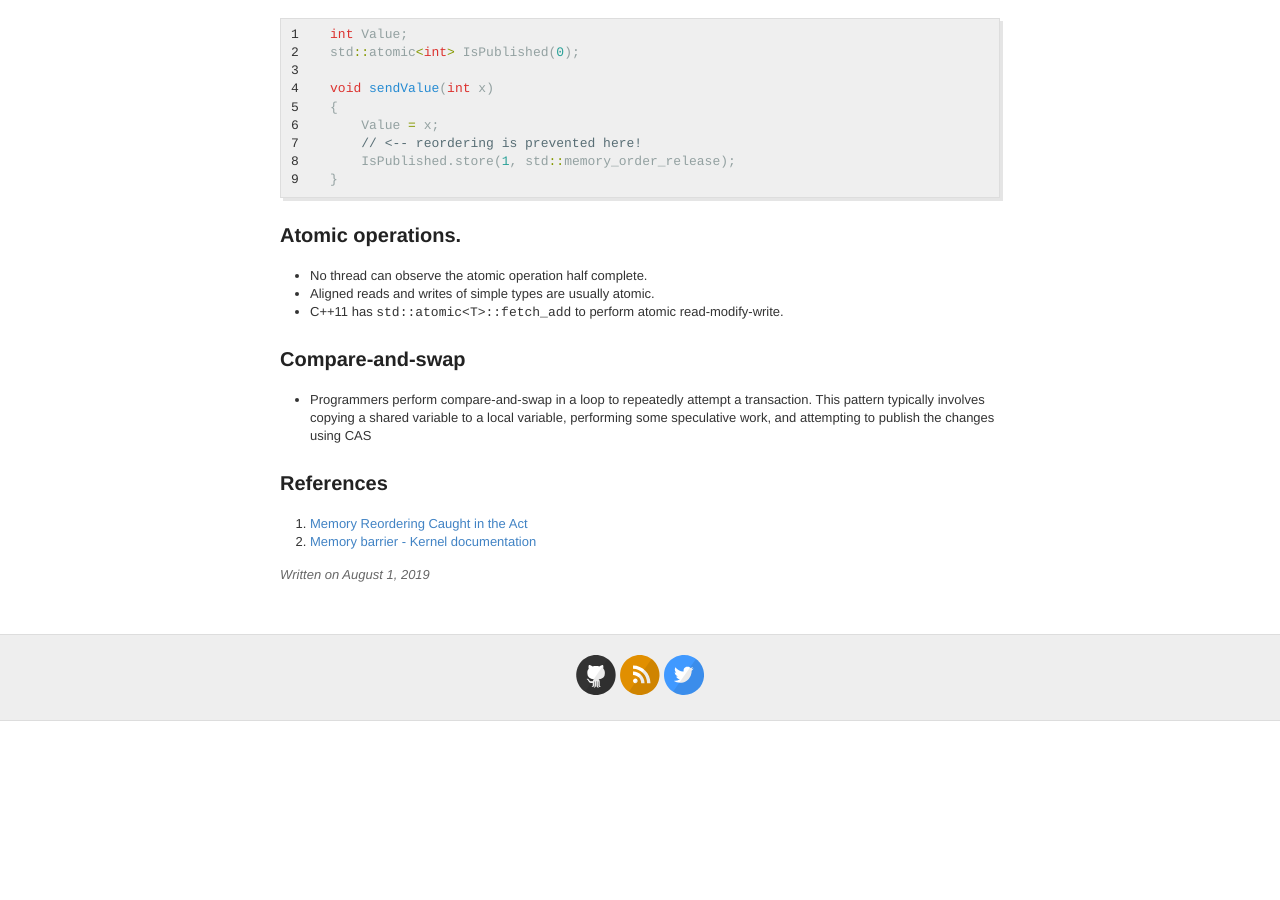
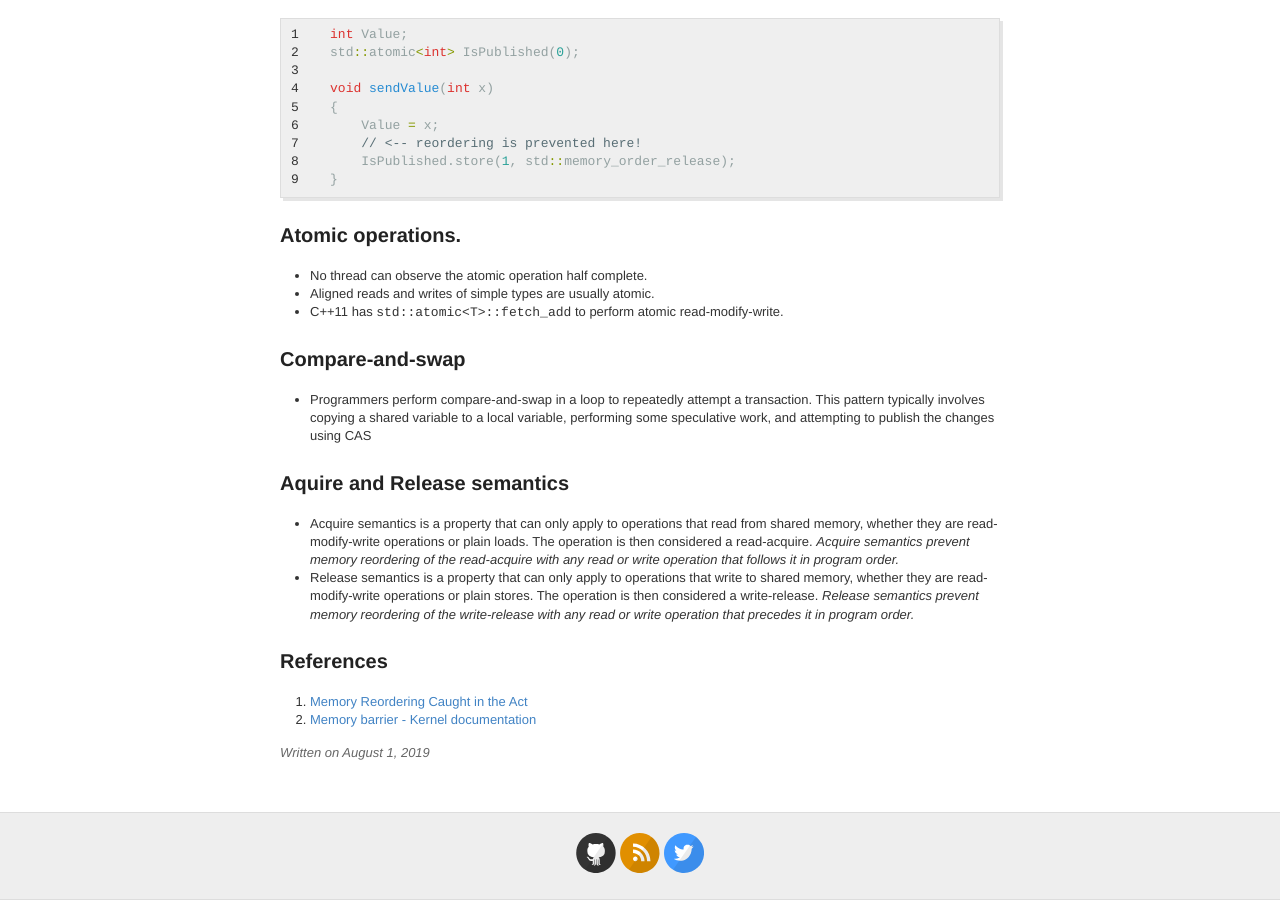
Before and after one commit to ritsz/ritsz.github.io, a Jekyll site: the page built from _posts/2019-08-01-Synchronization-and-Concurrency.md, in a window 1280 px wide and 900 px high, scrolled down 1451 px. Built offline with Jekyll 4.4.1, drawn with Linux system fonts in a browser that asks for light colours; before the commit the page ends 2172 px from its top, so only the background shows below that.

Commit message:
Acquire and release semantics definition

```diff
--- a/_posts/2019-08-01-Synchronization-and-Concurrency.md
+++ b/_posts/2019-08-01-Synchronization-and-Concurrency.md
@@ -72,6 +72,11 @@ category:
 ### Compare-and-swap
 * Programmers perform compare-and-swap in a loop to repeatedly attempt a transaction. This pattern typically involves copying a shared variable to a local variable, performing some speculative work, and attempting to publish the changes using CAS
 
+### Aquire and Release semantics
+* Acquire semantics is a property that can only apply to operations that read from shared memory, whether they are read-modify-write operations or plain loads. The operation is then considered a read-acquire. *Acquire semantics prevent memory reordering of the read-acquire with any read or write operation that follows it in program order.*
+* Release semantics is a property that can only apply to operations that write to shared memory, whether they are read-modify-write operations or plain stores. The operation is then considered a write-release. *Release semantics prevent memory reordering of the write-release with any read or write operation that precedes it in program order.*
+
+
 ### References
 1. [Memory Reordering Caught in the Act](https://preshing.com/20120515/memory-reordering-caught-in-the-act/)
 2. [Memory barrier - Kernel documentation](https://www.kernel.org/doc/Documentation/memory-barriers.txt)
```
